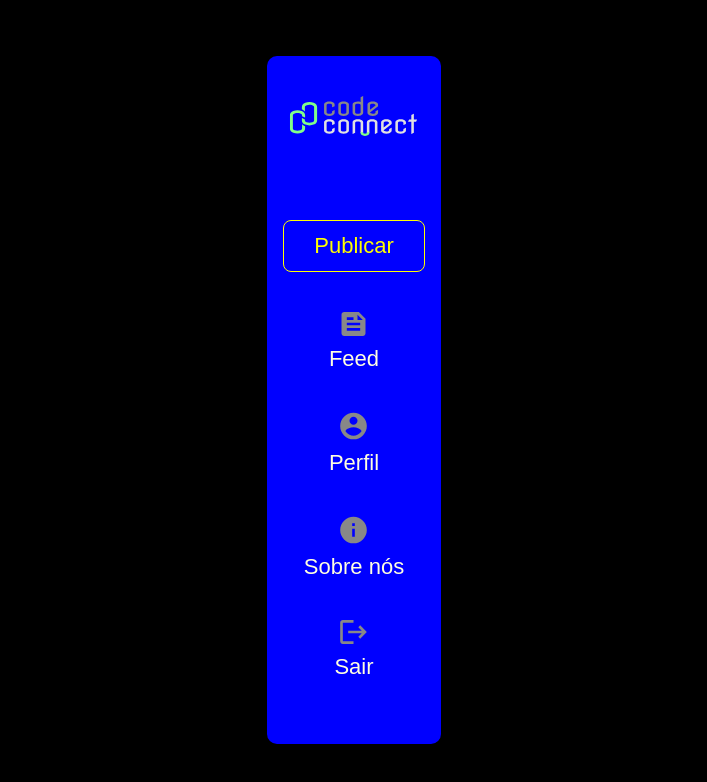
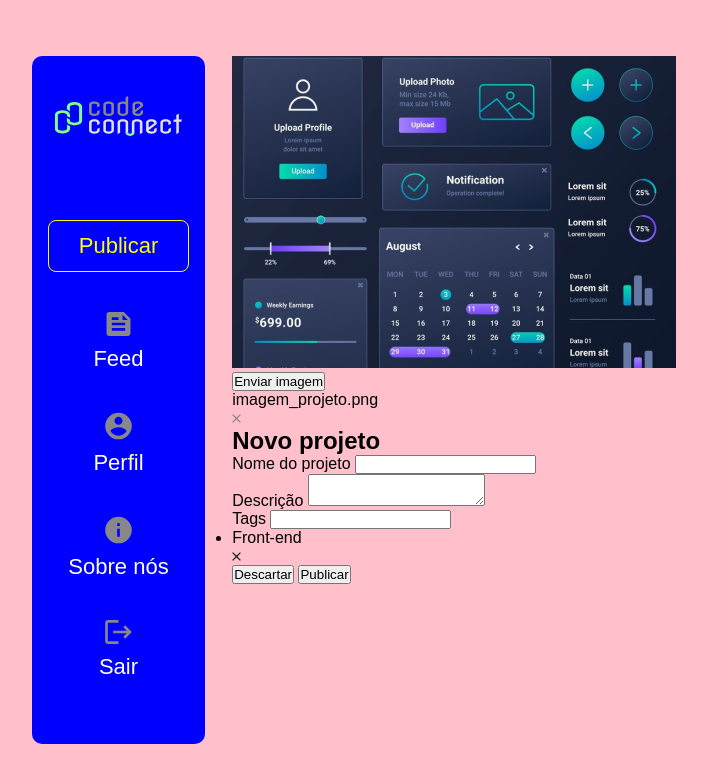
Before and after one commit to venturabb/javascript-assincrono-alura-set2025, a plain HTML site: page index.html in a window 1280 px wide. Shown: the whole page, without its empty margins (286-993 px from the left). Drawn offline with Linux system fonts and the light colour scheme.

Commit message:
main montado

```diff
--- a/index.html
+++ b/index.html
@@ -40,5 +40,45 @@
         </ul>
       </nav>
     </aside>
+
+    <main>
+      <div class="container-upload-imagem">
+        <div class="container-imagem">
+          <img class="main-image" src="./img/imagem1.png" alt="" />
+        </div>
+        <button>Enviar imagem</button>
+        <div class="container-imagem-nome">
+          <p>imagem_projeto.png</p>
+          <img src="./img/close.svg" alt="" />
+        </div>
+      </div>
+      <div class="container-descricao">
+        <h2>Novo projeto</h2>
+        <form action="">
+          <div>
+            <label for="nome">Nome do projeto</label>
+            <input type="text" id="nome" name="nome" />
+          </div>
+          <div>
+            <label for="descricao">Descrição</label>
+            <textarea id="descricao" name="descricao"></textarea>
+          </div>
+          <div>
+            <label for="tags">Tags</label>
+            <input type="text" id="tags" name="tags" />
+          </div>
+          <ul class="lista-tags">
+            <li>
+              <p>Front-end</p>
+              <img src="./img/close-black.svg" alt="" />
+            </li>
+          </ul>
+          <div class="container-botoes">
+            <button class="botao-descartar">Descartar</button>
+            <button class="botao-publicar">Publicar</button>
+          </div>
+        </form>
+      </div>
+    </main>
   </body>
 </html>
--- a/styles.css
+++ b/styles.css
@@ -1,6 +1,6 @@
 :root {
-  --cor-fundo-global: black;
-  --cor-texto-global: white;
+  --cor-fundo-global: pink;
+  --cor-texto-global: black;
   --familia-fonte-global: sans-serif;
   --cor-fundo-barra-lateral: blue;
   --cor-primaria: yellow;
```
